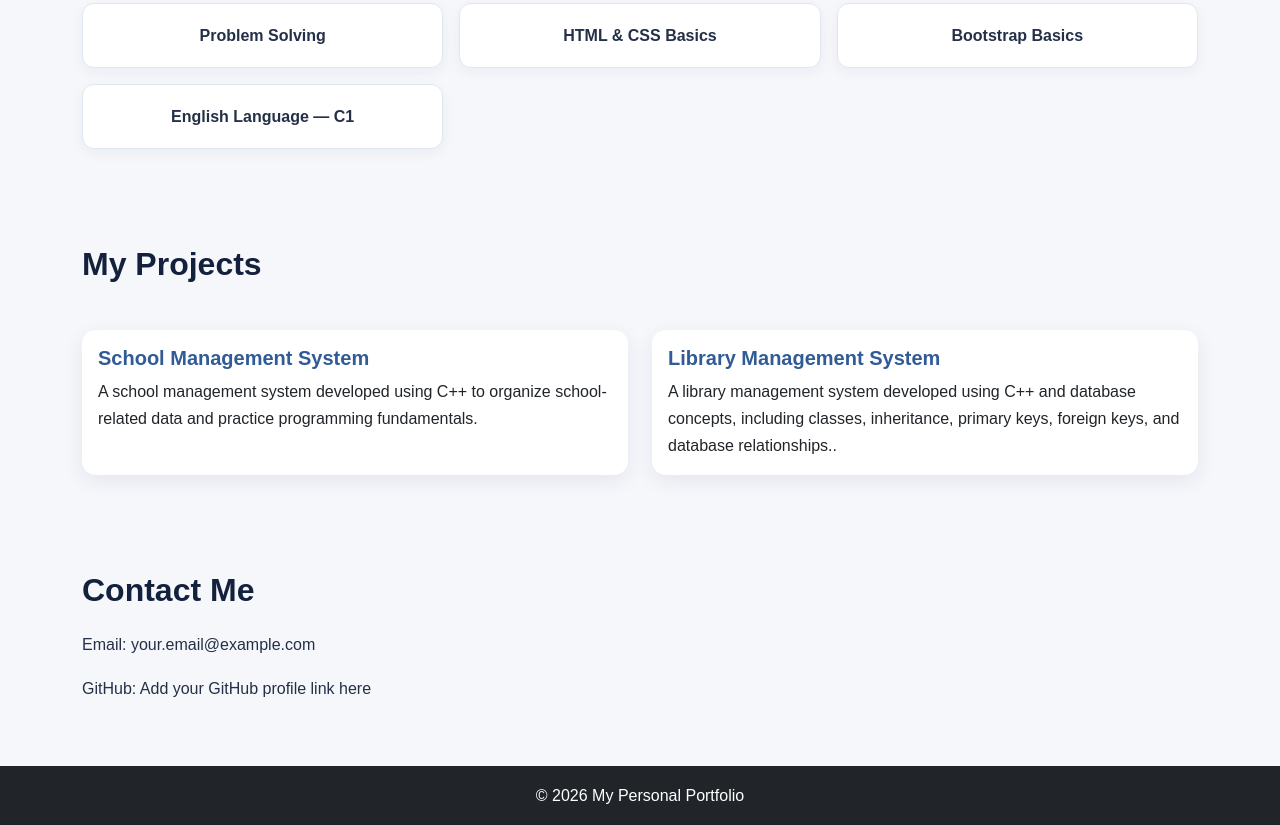
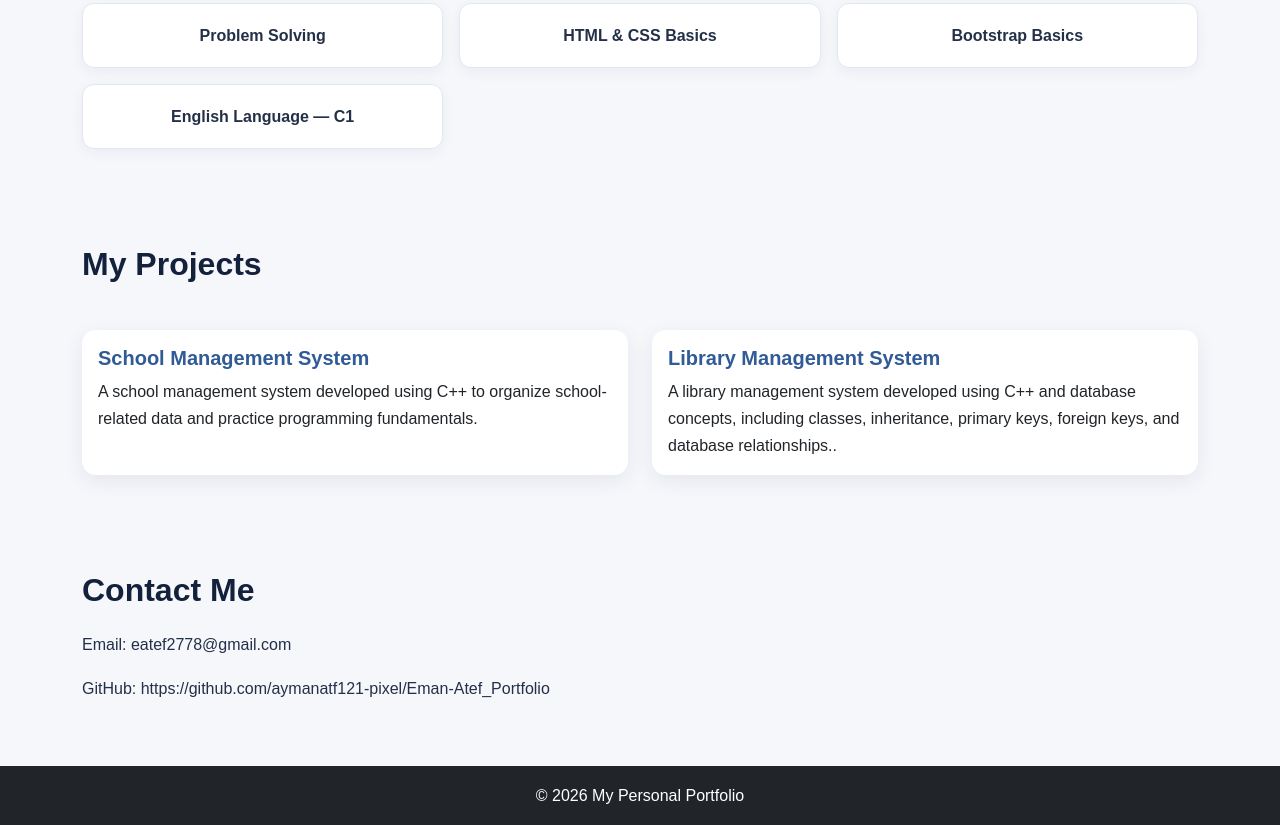
Before and after one commit to aymanatf121-pixel/Eman-Atef_Portfolio, a plain HTML site: page index.html in a window 1280 px wide. Shown: the part 1049-1874 px from the top of the page. Drawn offline with nearby package versions, Linux system fonts and the light colour scheme.

Commit message:
Update portfolio content and contact information

```diff
--- a/index.html
+++ b/index.html
@@ -113,8 +113,8 @@
 
     <section id="contact" class="container py-5">
         <h2>Contact Me</h2>
-        <p>Email: your.email@example.com</p>
-        <p>GitHub: Add your GitHub profile link here</p>
+        <p>Email: eatef2778@gmail.com</p>
+        <p>GitHub: https://github.com/aymanatf121-pixel/Eman-Atef_Portfolio</p>
     </section>
 
     <footer class="text-center bg-dark text-white p-3">
```
